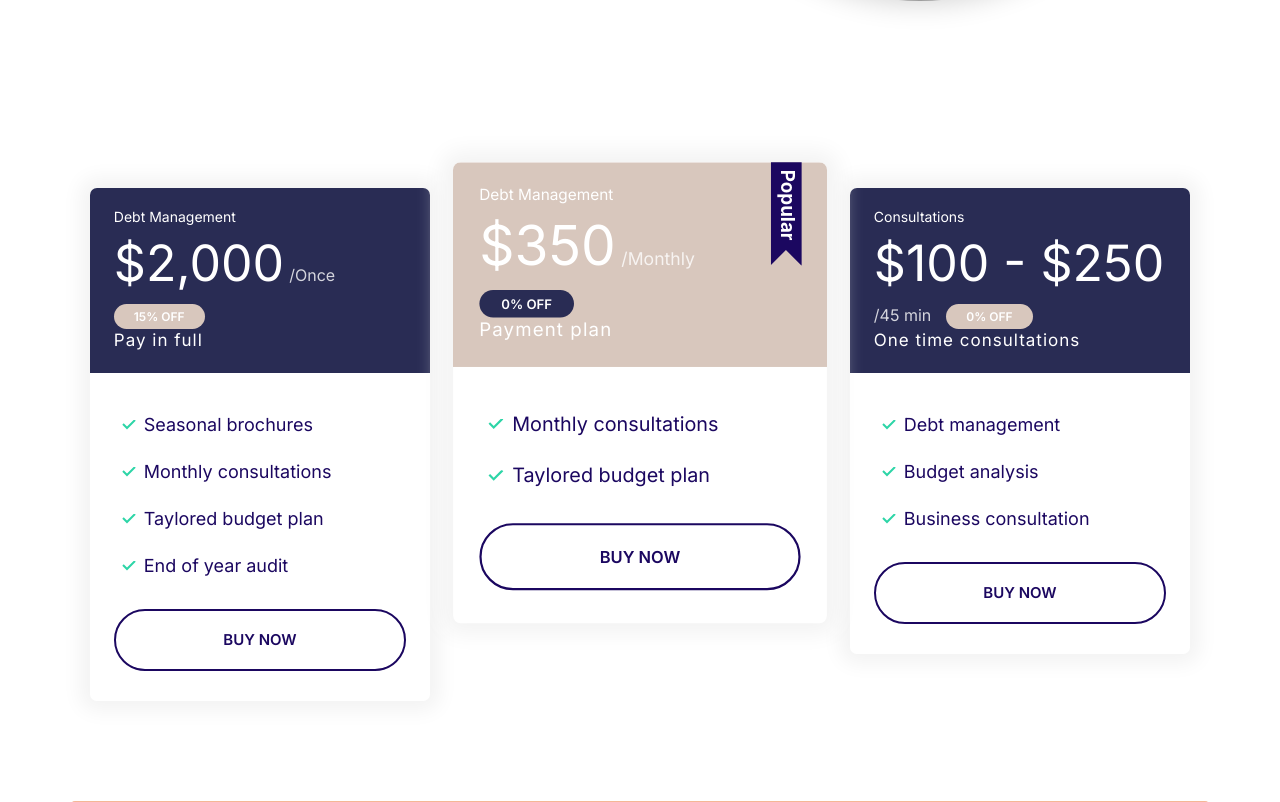
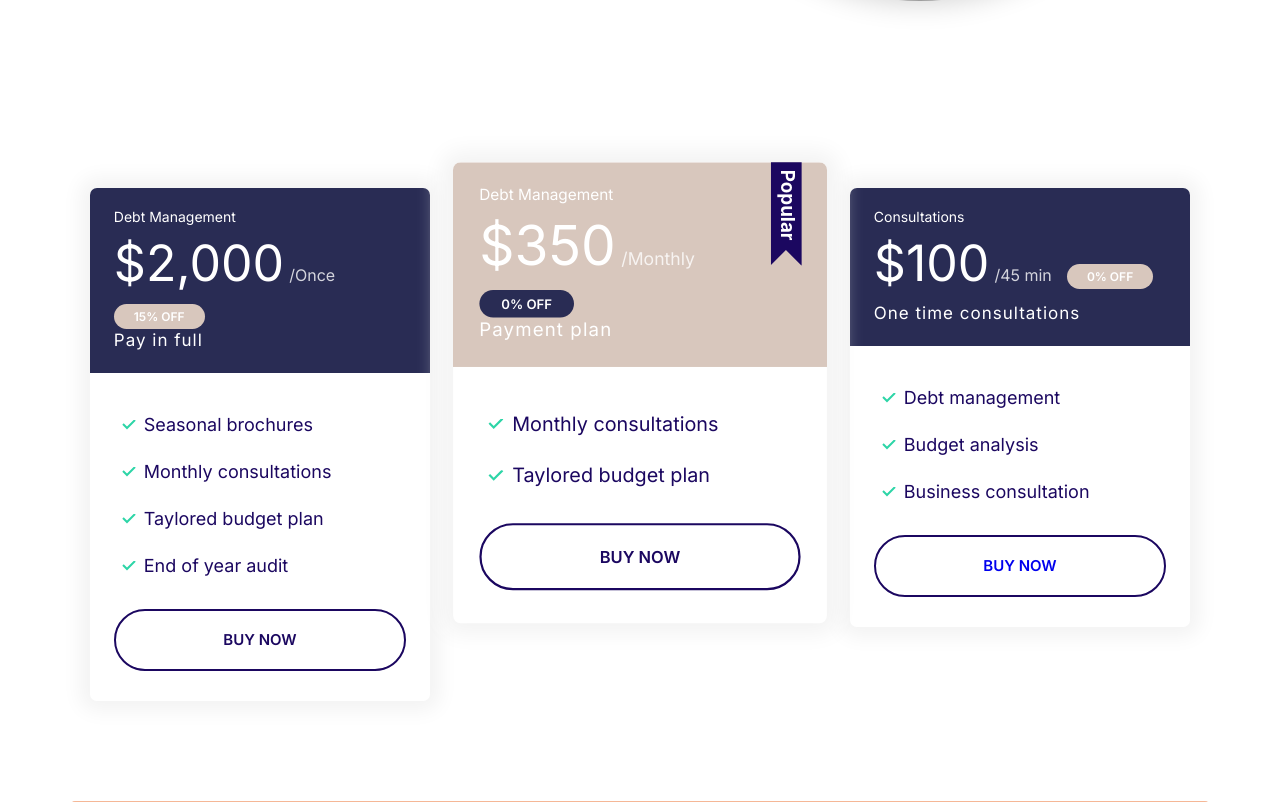
Before and after one commit to santy-b/bouncebackfinance, a Django app: page / in a window 1280 px wide. Shown: the part 2890-3692 px from the top of the page. Run offline with Django 4.2, Linux system fonts and the light colour scheme; grey boxes are pictures that could not be loaded.

Commit message:
Added link to consultations.

```diff
--- a/myapp/templates/myapp/index.html
+++ b/myapp/templates/myapp/index.html
@@ -243,7 +243,7 @@
           <div class="card card--secondary">
             <header class="card__header">
               <h3 class="plan__name">Consultations</h3>
-              <span class="plan__price">$100 - $250</span>
+              <span class="plan__price">$100</span>
               <span class="plan__billing-cycle">/45 min</span>
               <span class="badge badge--secondary badge--small">0% OFF</span>
               <span class="plan__description">One time consultations</span>
@@ -254,7 +254,14 @@
                 <li class="list__item">Budget analysis</li>
                 <li class="list__item">Business consultation</li>
               </ul>
-              <button class="btn btn--outline btn--block">Buy Now</button>
+              <button class="btn btn--outline btn--block">
+                <a
+                  href="https://bouncebackfinance.square.site/"
+                  target="_blank"
+                  class="a"
+                  >Buy Now</a
+                >
+              </button>
             </div>
           </div>
         </div>
```
